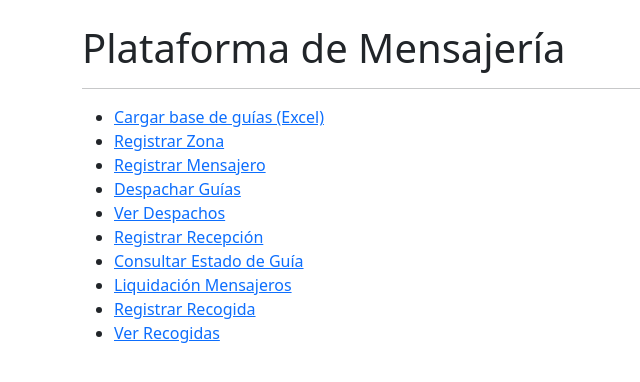
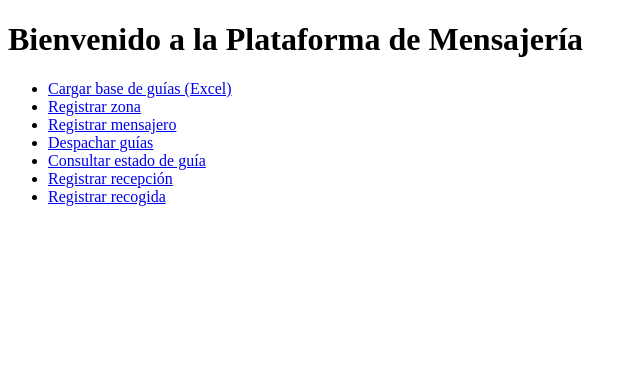
Before and after one commit to luisrobles062/mensajeria-app, a Flask app: page / in a window 1280 px wide. Shown: the top 382 px of the page, without its empty margins (0-640 px from the left). Run offline with Flask 3, Linux system fonts and the light colour scheme; some libraries are stand-ins or nearby versions.

Commit message:
Update index.html

```diff
--- a/templates/index.html
+++ b/templates/index.html
@@ -3,24 +3,17 @@
 <head>
     <meta charset="UTF-8" />
     <title>Plataforma Mensajería - Inicio</title>
-    <link rel="stylesheet" href="https://cdn.jsdelivr.net/npm/bootstrap@5.3.0/dist/css/bootstrap.min.css" />
 </head>
 <body>
-<div class="container mt-4">
-    <h1>Plataforma de Mensajería</h1>
-    <hr>
+    <h1>Bienvenido a la Plataforma de Mensajería</h1>
     <ul>
         <li><a href="{{ url_for('cargar_base') }}">Cargar base de guías (Excel)</a></li>
-        <li><a href="{{ url_for('registrar_zona') }}">Registrar Zona</a></li>
-        <li><a href="{{ url_for('registrar_mensajero') }}">Registrar Mensajero</a></li>
-        <li><a href="{{ url_for('despachar_guias') }}">Despachar Guías</a></li>
-        <li><a href="{{ url_for('ver_despacho') }}">Ver Despachos</a></li>
-        <li><a href="{{ url_for('registrar_recepcion') }}">Registrar Recepción</a></li>
-        <li><a href="{{ url_for('consultar_estado') }}">Consultar Estado de Guía</a></li>
-        <li><a href="{{ url_for('liquidacion') }}">Liquidación Mensajeros</a></li>
-        <li><a href="{{ url_for('registrar_recogida') }}">Registrar Recogida</a></li>
-        <li><a href="{{ url_for('ver_recogidas') }}">Ver Recogidas</a></li>
+        <li><a href="{{ url_for('registrar_zona') }}">Registrar zona</a></li>
+        <li><a href="{{ url_for('registrar_mensajero') }}">Registrar mensajero</a></li>
+        <li><a href="{{ url_for('despachar') }}">Despachar guías</a></li>
+        <li><a href="{{ url_for('consultar_estado') }}">Consultar estado de guía</a></li>
+        <li><a href="{{ url_for('registrar_recepcion') }}">Registrar recepción</a></li>
+        <li><a href="{{ url_for('registrar_recogida') }}">Registrar recogida</a></li>
     </ul>
-</div>
 </body>
 </html>
```
